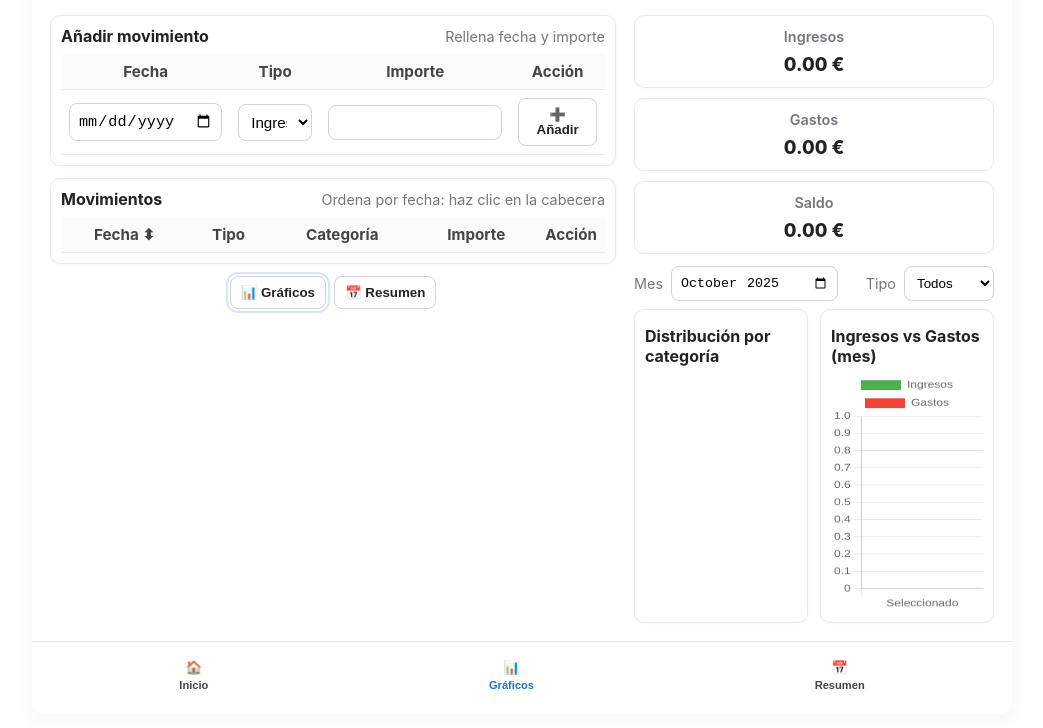
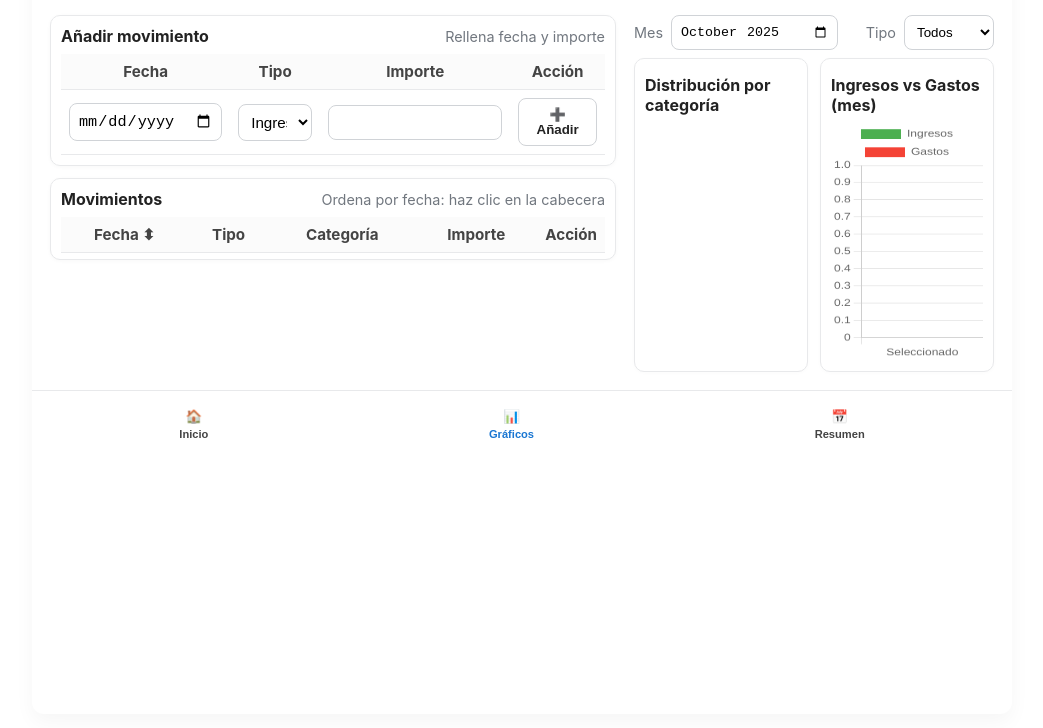
Before and after one commit to gesteban27/Control-gastos-, a plain HTML site: page index.html in a window 1280 px wide. Both pictures are taken after a click on the button "📊 Gráficos". Shown: the part 70-798 px from the top of the page, without its empty margins (118-1161 px from the left). Drawn offline with nearby package versions, Linux system fonts and the light colour scheme.

Commit message:
Add files via upload

```diff
--- a/index.html
+++ b/index.html
@@ -8,8 +8,8 @@
   <meta name="theme-color" content="#ffffff">
   <style>
     :root{
-      --accent: #1976d2; /* solo para nav activo y highlights mínimos */
-      --bg: #ffffff;     /* fondo general blanco pedido */
+      --accent: #1976d2;
+      --bg: #ffffff;
       --card: #ffffff;
       --muted: #71777f;
       --verde: #2e944b;
@@ -19,7 +19,6 @@
       --control-bg: #fbfbfb;
       --btn-border: #d0d3d7;
     }
-
     *{box-sizing:border-box}
     body{
       margin:0;
@@ -41,6 +40,7 @@
       overflow:hidden;
       display:flex;
       flex-direction:column;
+      min-height: 70vh;
     }
 
     header{
@@ -51,10 +51,9 @@
     }
     header h1{ margin:0; font-size:1.15rem; text-align:center; font-weight:600; }
 
+    /* Layout: left column (home) + right column (panels) */
     main{ display:grid; grid-template-columns: 1fr 360px; gap:18px; padding:18px; }
-    @media(max-width:900px){
-      main{ grid-template-columns: 1fr; padding:14px; }
-    }
+    @media(max-width:900px){ main{ grid-template-columns: 1fr; padding:14px; } }
 
     .left { display:flex; flex-direction:column; gap:12px; }
 
@@ -73,14 +72,12 @@
     .form-table thead th, .mov-table thead th { background: var(--control-bg); font-weight:700; color:#444; }
 
     .form-row input, .form-row select {
-      width:100%; padding:8px; border-radius:8px; border:1px solid var(--btn-border); font-size:0.95rem;
-      background: #fff;
+      width:100%; padding:8px; border-radius:8px; border:1px solid var(--btn-border); font-size:0.95rem; background: #fff;
     }
 
-    /* Botones discretos (sin azul fuerte) */
+    /* botones discretos (sin azul) */
     .btn { background:transparent; color:#222; border:1px solid var(--btn-border); padding:8px 10px; border-radius:8px; cursor:pointer; font-weight:700; }
     .btn:active{ transform:translateY(1px); }
-    .btn.ghost { background:#fff; } /* look neutral */
 
     .mov-table thead th[role="sortable"]{ cursor:pointer; user-select:none; }
 
@@ -93,19 +90,15 @@
 
     .action-col { width:56px; }
 
+    /* Right column (panels) */
     .right { display:flex; flex-direction:column; gap:12px; }
-
-    .summary-cards { display:flex; gap:10px; flex-direction:column; }
-    .summary-card { background:var(--card); border-radius:10px; padding:12px; text-align:center; box-shadow: 0 1px 4px rgba(0,0,0,0.02); border:1px solid var(--border); }
-    .summary-card h4{ margin:0; color:var(--muted); font-weight:600; font-size:0.9rem; }
-    .summary-card p{ margin:8px 0 0; font-weight:800; font-size:1.15rem; }
+    .chart-card { background:var(--card); padding:10px; border-radius:10px; box-shadow: 0 1px 4px rgba(0,0,0,0.02); border:1px solid var(--border); }
 
     .charts-row { display:flex; gap:12px; flex-direction:column; }
     @media(min-width:900px){
       .charts-row { flex-direction:row; }
       .charts-row .chart-card { flex:1; }
     }
-    .chart-card { background:var(--card); padding:10px; border-radius:10px; box-shadow: 0 1px 4px rgba(0,0,0,0.02); border:1px solid var(--border); }
 
     canvas{ width:100% !important; height:240px !important; border-radius:8px !important; display:block; }
 
@@ -117,14 +110,10 @@
     .tab-btn.active{ color:var(--accent); }
 
     .muted{ color:var(--muted); font-size:0.9rem; }
-    .center{ text-align:center; }
-    .controls { display:flex; gap:8px; margin-top:8px; justify-content:center; }
-
     .small-input{ max-width:220px; padding:8px; border-radius:8px; border:1px solid var(--btn-border); background:#fff; }
 
-    /* remove outline on buttons but keep focus visible */
-    button:focus { outline: 2px solid rgba(25,118,210,0.18); outline-offset:2px; }
-
+    /* hide right column visually when home active to ensure "only formulario + tabla" */
+    .right.hidden { display:none; }
   </style>
 </head>
 <body>
@@ -132,8 +121,8 @@
     <header><h1>Control de Gastos</h1></header>
 
     <main>
-      <!-- LEFT -->
-      <section class="left">
+      <!-- LEFT: formulario + tabla (home) -->
+      <section class="left" id="homeColumn">
         <div class="card" aria-labelledby="form-title">
           <div style="display:flex; justify-content:space-between; align-items:center; margin-bottom:8px;">
             <div><strong id="form-title">Añadir movimiento</strong></div>
@@ -164,13 +153,13 @@
                   </select>
                 </td>
                 <td><input id="importe" type="number" step="0.01" /></td>
-                <td><button class="btn ghost" onclick="agregarMovimiento()">➕ Añadir</button></td>
+                <td><button class="btn" onclick="agregarMovimiento()">➕ Añadir</button></td>
               </tr>
             </tbody>
           </table>
         </div>
 
-        <div class="card" aria-labelledby="mov-list-title">
+        <div class="card" aria-labelledby="mov-list-title" style="padding-bottom:6px;">
           <div style="display:flex; justify-content:space-between; align-items:center; margin-bottom:8px;">
             <div><strong id="mov-list-title">Movimientos</strong></div>
             <div class="muted">Ordena por fecha: haz clic en la cabecera</div>
@@ -189,31 +178,11 @@
             <tbody></tbody>
           </table>
         </div>
-
-        <div style="display:flex; gap:8px; justify-content:center;">
-          <button class="btn" onclick="showTab('graficos')">📊 Gráficos</button>
-          <button class="btn" onclick="showTab('resumen')">📅 Resumen</button>
-        </div>
       </section>
 
-      <!-- RIGHT -->
-      <aside class="right">
-        <div class="summary-cards">
-          <div class="summary-card">
-            <h4>Ingresos</h4>
-            <p id="totalIngresos">0.00 €</p>
-          </div>
-          <div class="summary-card">
-            <h4>Gastos</h4>
-            <p id="totalGastos">0.00 €</p>
-          </div>
-          <div class="summary-card">
-            <h4>Saldo</h4>
-            <p id="saldo" class="muted">0.00 €</p>
-          </div>
-        </div>
-
-        <!-- Gráficos panel (hidden by default) -->
+      <!-- RIGHT: panels (hidden when home active) -->
+      <aside class="right hidden" id="rightColumn">
+        <!-- GRÁFICOS -->
         <div id="graficosPanel" style="display:none;">
           <div style="display:flex; gap:8px; align-items:center; justify-content:space-between; margin-bottom:8px;">
             <div style="display:flex; gap:8px; align-items:center;">
@@ -242,7 +211,7 @@
           </div>
         </div>
 
-        <!-- Resumen panel -->
+        <!-- RESUMEN -->
         <div id="resumenPanel" style="display:none;">
           <div style="display:flex; gap:8px; align-items:center; justify-content:space-between; margin-bottom:8px;">
             <div style="display:flex; gap:8px; align-items:center;">
@@ -252,22 +221,22 @@
           </div>
 
           <div style="display:flex; gap:10px; flex-wrap:wrap; justify-content:center;">
-            <div style="min-width:140px; text-align:center;" class="card">
+            <div class="card" style="min-width:140px; text-align:center;">
               <div class="muted">Ingresos</div>
               <div id="res_ing" style="font-weight:800; margin-top:6px;">0.00 €</div>
             </div>
-            <div style="min-width:140px; text-align:center;" class="card">
+            <div class="card" style="min-width:140px; text-align:center;">
               <div class="muted">Gastos</div>
               <div id="res_gas" style="font-weight:800; margin-top:6px;">0.00 €</div>
             </div>
-            <div style="min-width:140px; text-align:center;" class="card">
+            <div class="card" style="min-width:140px; text-align:center;">
               <div class="muted">Saldo</div>
               <div id="res_saldo" style="font-weight:800; margin-top:6px;">0.00 €</div>
             </div>
           </div>
 
           <div style="margin-top:12px;">
-            <div style="display:flex; gap:12px;" class="charts-row">
+            <div class="charts-row">
               <div class="chart-card" style="flex:1;">
                 <h4 style="margin:6px 0;">Gastos por categoría</h4>
                 <canvas id="resDough"></canvas>
@@ -283,7 +252,7 @@
       </aside>
     </main>
 
-    <!-- bottom navigation -->
+    <!-- bottom navigation (single control for panels) -->
     <nav class="bottom-nav" role="navigation" aria-label="Navegación app">
       <button id="nav-home" class="tab-btn active" onclick="showTab('home')">🏠<small>Inicio</small></button>
       <button id="nav-graphs" class="tab-btn" onclick="showTab('graficos')">📊<small>Gráficos</small></button>
@@ -302,7 +271,7 @@ function abrirDB(){
   req.onupgradeneeded = e => {
     db = e.target.result;
     if(!db.objectStoreNames.contains('movs')){
-      const store = db.createObjectStore('movs', { keyPath:'id', autoIncrement:true });
+      const store = db.createObjectStore('movs', { keyPath: 'id', autoIncrement: true });
       store.createIndex('fecha','fecha',{unique:false});
     }
   };
@@ -337,9 +306,9 @@ function cargarTodos(){
     movimientos = req.result || [];
     movimientos.sort((a,b)=> new Date(a.fecha) - new Date(b.fecha));
     renderTable();
-    actualizarResumenCards();
-    if(document.getElementById('graficosPanel').style.display === 'block') generarGraficos();
-    if(document.getElementById('resumenPanel').style.display === 'block') generarResumen();
+    // if panels visible, regenerate charts/summary
+    if(isPanelVisible('graficos')) generarGraficos();
+    if(isPanelVisible('resumen')) generarResumen();
   };
   req.onerror = e => console.error('getAll err', e);
 }
@@ -376,7 +345,7 @@ function renderTable(){
   copia.forEach(m=>{
     const tr = document.createElement('tr');
     tr.classList.add(m.tipo === 'ingreso' ? 'ingreso' : 'gasto');
-    const fechaDisplay = m.fecha.split('-').reverse().join('-');
+    const fechaDisplay = m.fecha.split('-').reverse().join('-'); // dd-mm-aaaa
     const impClass = m.tipo === 'ingreso' ? 'importe-ingreso' : 'importe-gasto';
     tr.innerHTML = `
       <td>${fechaDisplay}</td>
@@ -393,53 +362,60 @@ function confirmBorrar(id){
   if(confirm('¿Eliminar este movimiento?')) borrarDB(id);
 }
 
-/* ===== Totals ===== */
-function actualizarResumenCards(){
-  const ingresos = movimientos.filter(m=>m.tipo==='ingreso').reduce((s,m)=>s+m.importe,0);
-  const gastos = movimientos.filter(m=>m.tipo==='gasto').reduce((s,m)=>s+m.importe,0);
-  const balance = ingresos - gastos;
-  document.getElementById('totalIngresos').textContent = ingresos.toFixed(2) + ' €';
-  document.getElementById('totalGastos').textContent = gastos.toFixed(2) + ' €';
-  const s = document.getElementById('saldo');
-  s.textContent = balance.toFixed(2) + ' €';
-  s.style.color = balance>0? 'var(--verde)' : balance<0? 'var(--rojo)' : '#222';
+/* ===== Tabs / panels control ===== */
+function clearActiveNav(){ document.querySelectorAll('.tab-btn').forEach(b=>b.classList.remove('active')); }
+function hidePanels(){
+  document.getElementById('graficosPanel').style.display = 'none';
+  document.getElementById('resumenPanel').style.display = 'none';
 }
+function isPanelVisible(panel){
+  if(panel === 'graficos') return document.getElementById('graficosPanel').style.display === 'block';
+  if(panel === 'resumen') return document.getElementById('resumenPanel').style.display === 'block';
+  return false;
+}
+function showTab(tab){
+  clearActiveNav();
+  hidePanels();
+  // hide right column by default; show only when panel requested
+  const rightCol = document.getElementById('rightColumn');
+  rightCol.classList.add('hidden');
 
-/* ===== Tabs navigation ===== */
-function resetNav(){ document.querySelectorAll('.tab-btn').forEach(b=>b.classList.remove('active')); }
-function hideAllPanels(){ document.getElementById('graficosPanel').style.display='none'; document.getElementById('resumenPanel').style.display='none'; }
-function showTab(tab){
-  resetNav(); hideAllPanels();
   if(tab === 'home'){
     document.getElementById('nav-home').classList.add('active');
-    document.querySelector('.app').scrollIntoView({behavior:'smooth'});
+    // home shows left column only (right hidden)
   } else if(tab === 'graficos'){
     document.getElementById('nav-graphs').classList.add('active');
-    document.getElementById('graficosPanel').style.display='block';
+    document.getElementById('graficosPanel').style.display = 'block';
+    rightCol.classList.remove('hidden');
     if(!document.getElementById('grafMes').value) document.getElementById('grafMes').value = obtenerMesActual();
     generarGraficos();
-    document.querySelector('.app').scrollIntoView({behavior:'smooth'});
+    // ensure listeners fire
   } else if(tab === 'resumen'){
     document.getElementById('nav-summary').classList.add('active');
-    document.getElementById('resumenPanel').style.display='block';
+    document.getElementById('resumenPanel').style.display = 'block';
+    rightCol.classList.remove('hidden');
     if(!document.getElementById('resMes').value) document.getElementById('resMes').value = obtenerMesActual();
     generarResumen();
-    document.querySelector('.app').scrollIntoView({behavior:'smooth'});
   }
+  // scroll to top
+  document.querySelector('.app').scrollIntoView({behavior:'smooth'});
 }
 
 /* ===== Charts ===== */
-let chartCat, chartBar, chartGrafBar;
+let chartCat, chartBar, resDough, resBar;
+
 function generarGraficos(){
   const month = document.getElementById('grafMes').value;
   const tipo = document.getElementById('grafTipo').value;
   let fil = [...movimientos];
   if(month) fil = fil.filter(m=> m.fecha.startsWith(month));
   if(tipo !== 'todos') fil = fil.filter(m=> m.tipo === tipo);
+
   const porCat = {};
-  fil.filter(m=> m.tipo==='gasto').forEach(m => porCat[m.categoria] = (porCat[m.categoria] || 0) + m.importe);
-  const totalIngresos = fil.filter(m=> m.tipo==='ingreso').reduce((s,m)=> s + m.importe, 0);
-  const totalGastos = fil.filter(m=> m.tipo==='gasto').reduce((s,m)=> s + m.importe, 0);
+  fil.filter(m=> m.tipo === 'gasto').forEach(m => porCat[m.categoria] = (porCat[m.categoria] || 0) + m.importe);
+
+  const totalIngresos = fil.filter(m=> m.tipo === 'ingreso').reduce((s,m)=> s + m.importe, 0);
+  const totalGastos = fil.filter(m=> m.tipo === 'gasto').reduce((s,m)=> s + m.importe, 0);
 
   const ctxCat = document.getElementById('grafCat').getContext('2d');
   const ctxBar = document.getElementById('grafBar').getContext('2d');
@@ -466,7 +442,6 @@ function generarGraficos(){
 }
 
 /* ===== Resumen ===== */
-let resDough, resBar;
 function generarResumen(){
   const month = document.getElementById('resMes').value || obtenerMesActual();
   const movMes = movimientos.filter(m => m.fecha.startsWith(month));
@@ -523,9 +498,12 @@ function toggleOrden(){ ordenAsc = !ordenAsc; renderTable(); }
 document.addEventListener('DOMContentLoaded', ()=>{
   abrirDB();
   toggleCategoria();
+  // set default month pickers
   document.getElementById('grafMes').value = obtenerMesActual();
   document.getElementById('resMes').value = obtenerMesActual();
   showTab('home');
+
+  // regenerate charts on change
   document.getElementById('grafMes').addEventListener('change', generarGraficos);
   document.getElementById('grafTipo').addEventListener('change', generarGraficos);
   document.getElementById('resMes').addEventListener('change', generarResumen);
```
